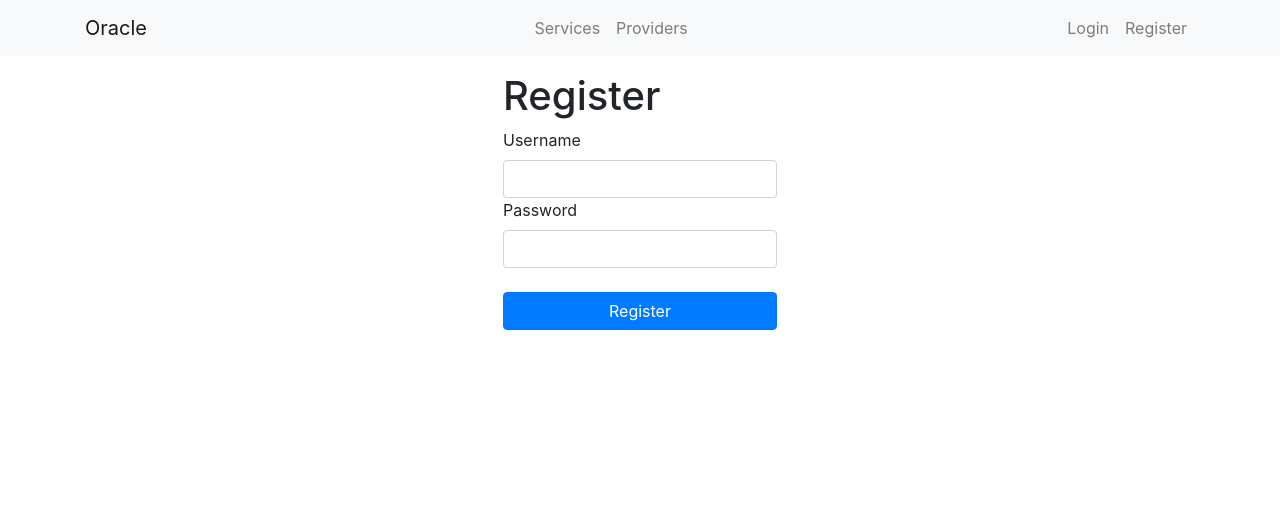
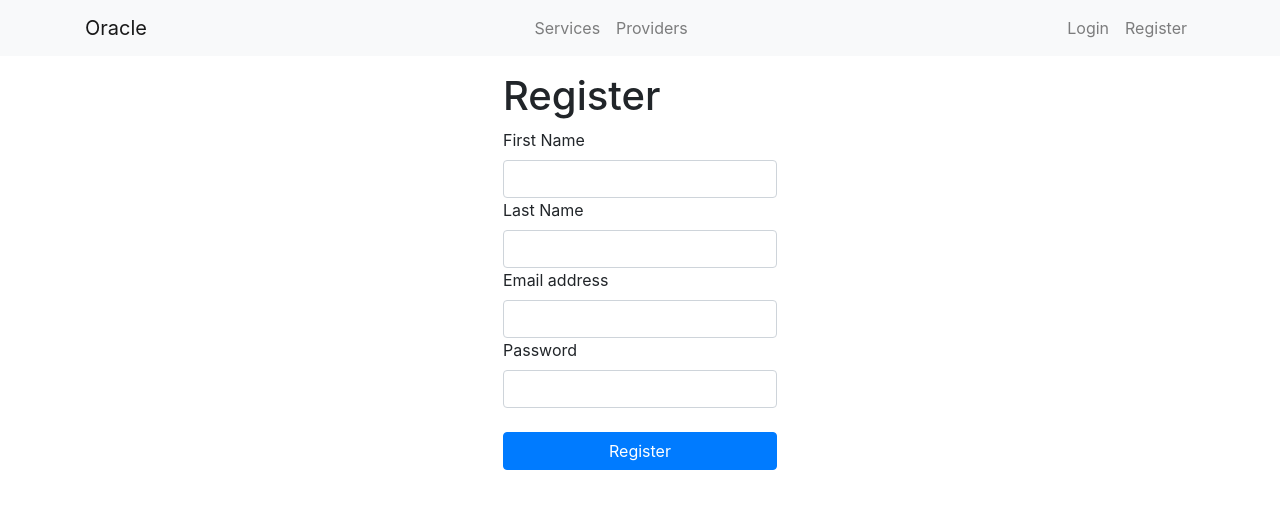
Before and after one commit to sd19oracle/cs4500-sp19-client-react-oracle, a React (Create React App) app: page /register in a window 1280 px wide. Shown: the top 508 px of the page. Built offline with nearby package versions, Linux system fonts and the light colour scheme; no server answers.

Commit message:
Change user features to use email over username

```diff
--- a/src/App.js
+++ b/src/App.js
@@ -22,11 +22,18 @@ export default class App extends Component {
     };
   }
 
+  componentDidMount() {
+    this.userService.getCurrentUser().then(user => {
+      if (user) this.setState({user});
+    });
+  }
+
   render() {
     return (
       <Router>
         <div>
-          <GlobalNavbar username={this.state.user.username} isAdmin={this.state.user.role === "admin"}/>
+          <GlobalNavbar username={this.state.user.firstName}
+                        isAdmin={this.state.user.role === "admin"}/>
           <div className="container">
             <Route exact path="/" component={Home}/>
             <Route
@@ -55,7 +62,7 @@ export default class App extends Component {
                    exact
                    render={({history}) => {
                      this.userService.logout().then(() => {
-                       this.setState({user: {username: null}});
+                       this.setState({user: {email: null}});
                        history.push("/home");
                      });
                      return null;
--- a/src/components/GlobalNavbar.js
+++ b/src/components/GlobalNavbar.js
@@ -1,7 +1,7 @@
 import React from "react";
 import {Link} from "react-router-dom";
 
-const GlobalNavbar = ({username, isAdmin}) => <nav className="navbar navbar-expand-md navbar-light bg-light mb-3">
+const GlobalNavbar = ({username: name, isAdmin}) => <nav className="navbar navbar-expand-md navbar-light bg-light mb-3">
   <div className="container">
     <Link className="navbar-brand" to="/home">Oracle</Link>
     <div className="navbar-nav flex-grow-1"/>
@@ -10,12 +10,12 @@ const GlobalNavbar = ({username, isAdmin}) => <nav className="navbar navbar-expa
       <li className="nav-item"><Link className="nav-link" to="/providers"> Providers</Link></li>
     </ul>
     <div className="navbar-nav flex-grow-1"/>
-    {username && <ul className="navbar-nav mr-auto">
+    {name && <ul className="navbar-nav mr-auto">
       {isAdmin && <li className="nav-item"><Link className="nav-link" to="/admin"> Admin</Link></li>}
-      <li className="nav-item"><Link className="nav-link" to="/profile">{username}</Link></li>
+      <li className="nav-item"><Link className="nav-link" to="/profile">{name}</Link></li>
       <li className="nav-item"><Link className="nav-link" to="/logout">Logout</Link></li>
     </ul>}
-    {!username && <ul className="navbar-nav mr-auto">
+    {!name && <ul className="navbar-nav mr-auto">
       <li className="nav-item"><Link className="nav-link" to="/login">Login</Link></li>
       <li className="nav-item"><Link className="nav-link" to="/register">Register</Link></li>
     </ul>}
--- a/src/components/Login.js
+++ b/src/components/Login.js
@@ -2,28 +2,33 @@ import React from "react";
 import {Field, Form, Formik} from "formik";
 import UserService from "../services/UserService";
 import * as qs from "query-string";
+import HttpError from "../services/HttpError";
 
 
 const Login = ({setUser, location, history}) =>
   <div className={"d-flex"}>
     <Formik
-      initialValues={{username: "", password: ""}}
+      initialValues={{email: "", password: ""}}
       onSubmit={(values, {resetForm}) => {
-        UserService.getInstance().login(values.username, values.password)
+        UserService.getInstance().login(values.email, values.password)
           .then((user) => {
             setUser(user);
             history.push("/home");
           })
           .catch(err => {
-            history.push("/login?fail=true");
+            if (err instanceof HttpError && err.response.status === 401) {
+              history.push("/login?fail=true");
+            } else {
+              alert(err.message);
+            }
             resetForm();
           });
       }}>
       <Form className="m-auto">
         <h1>Welcome Back</h1>
         {qs.parse(location.search).fail && <h4 style={{color: "red"}}>Login failed.</h4>}
-        <label htmlFor="username">Username</label>
-        <Field type="text" name="username" id="username" className={"form-control"}/>
+        <label htmlFor="email">Email address</label>
+        <Field type="text" name="email" id="email" className={"form-control"}/>
         <label htmlFor="password">Password</label>
         <Field type="password" name="password" id="password" className={"form-control"}/>
         <br/>
--- a/src/components/Register.js
+++ b/src/components/Register.js
@@ -2,26 +2,35 @@ import React from "react";
 import {Field, Form, Formik} from "formik";
 import UserService from "../services/UserService";
 import * as qs from "query-string";
+import HttpError from "../services/HttpError";
 
 const Register = ({setUser, location, history}) =>
   <div className={"d-flex"}>
     <Formik
-      initialValues={{username: "", password: ""}}
+      initialValues={{email: "", password: "", firstName: "", lastName: ""}}
       onSubmit={(values, {resetForm}) => {
         UserService.getInstance().createUser(values)
           .then(() => {
             history.push("/login");
           })
           .catch(err => {
-            history.push("/register?fail=true");
+            if (err instanceof HttpError && err.response.status === 409) {
+              history.push("/register?fail=true");
+            } else {
+              alert(err.message);
+            }
             resetForm();
           });
       }}>
       <Form className="m-auto">
         <h1>Register</h1>
-        {qs.parse(location.search).fail && <h4 style={{color: "red"}}>Username taken.</h4>}
-        <label htmlFor="username">Username</label>
-        <Field type="text" name="username" id="username" className={"form-control"}/>
+        {qs.parse(location.search).fail && <h4 style={{color: "red"}}>Email taken.</h4>}
+        <label htmlFor="first">First Name</label>
+        <Field type="text" name="firstName" id="first" className={"form-control"}/>
+        <label htmlFor="last">Last Name</label>
+        <Field type="text" name="lastName" id="last" className={"form-control"}/>
+        <label htmlFor="email">Email address</label>
+        <Field type="text" name="email" id="email" className={"form-control"}/>
         <label htmlFor="password">Password</label>
         <Field type="password" name="password" id="password" className={"form-control"}/>
         <br/>
--- a/src/services/UserService.js
+++ b/src/services/UserService.js
@@ -41,9 +41,9 @@ export default class UserService {
     });
   }
 
-  login(username, password) {
+  login(email, password) {
     return fetch(this.urlPrefix + "/api/login", {
-      body: JSON.stringify({username, password}),
+      body: JSON.stringify({email, password}),
       method: "POST",
       credentials: "include",
       headers: {
@@ -61,7 +61,7 @@ export default class UserService {
     return fetch(this.urlPrefix + "/api/logout", {
       credentials: "include",
       method: "POST",
-    }).then(response => response.json());
+    });
   }
 
   getCurrentUser() {
```
